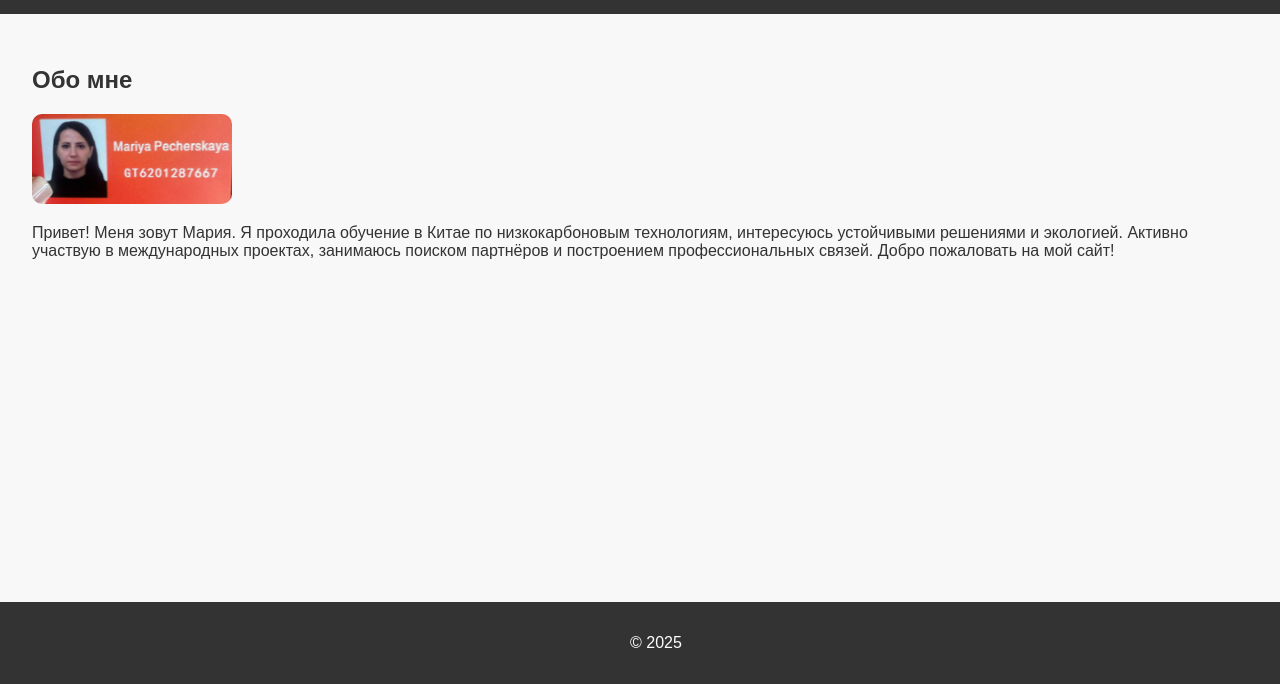
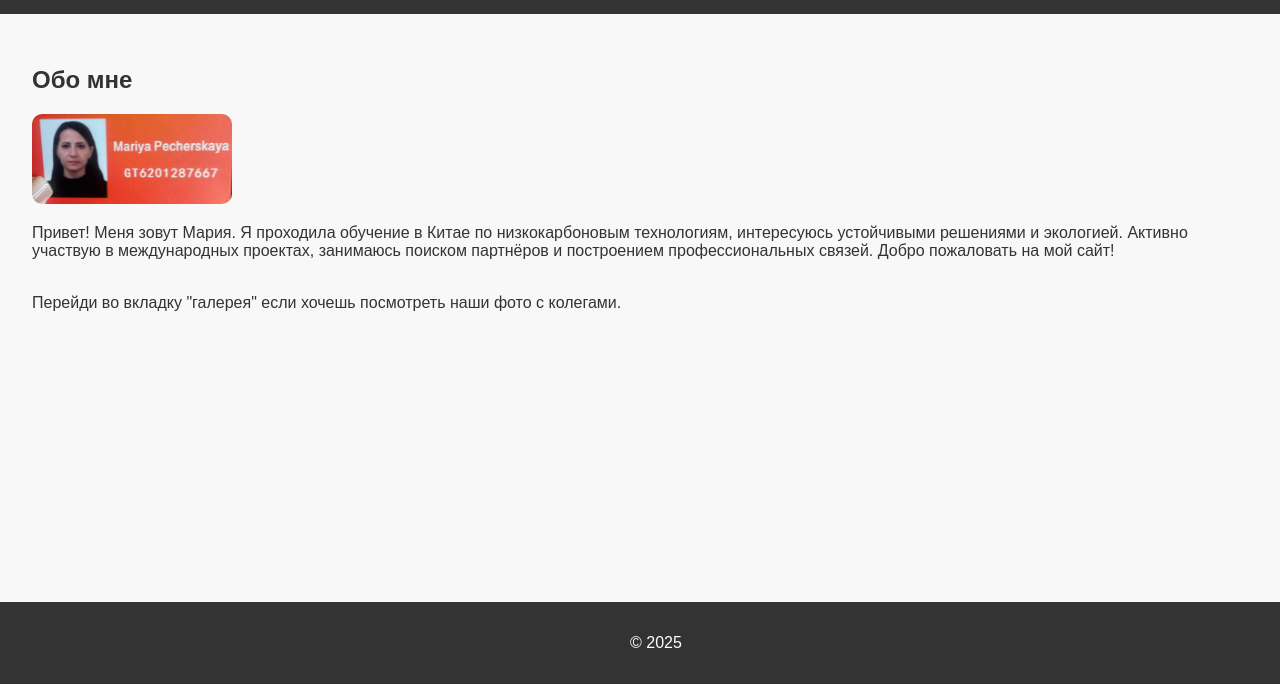
Before and after one commit to Narc1sss/PD_Mariya, a plain HTML site: page index.html in a window 1280 px wide. Shown: the part 116-800 px from the top of the page. Drawn offline with Linux system fonts and the light colour scheme.

Commit message:
Update index.html

```diff
--- a/index.html
+++ b/index.html
@@ -20,6 +20,7 @@
       <h2>Обо мне</h2>
       <img src="img/mariya.png" alt="Фото Марии" style="max-width: 200px; border-radius: 10px;">
       <p>Привет! Меня зовут Мария. Я проходила обучение в Китае по низкокарбоновым технологиям, интересуюсь устойчивыми решениями и экологией. Активно участвую в международных проектах, занимаюсь поиском партнёров и построением профессиональных связей. Добро пожаловать на мой сайт!</p>
+   <p> <br> Перейди во вкладку "галерея" если хочешь посмотреть наши фото с колегами.<p/>
     </section>
   </main>
   <footer>
```
